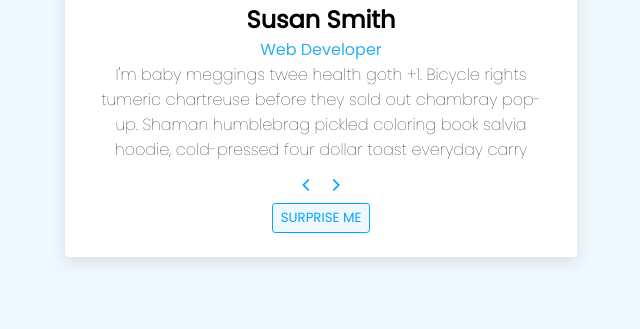
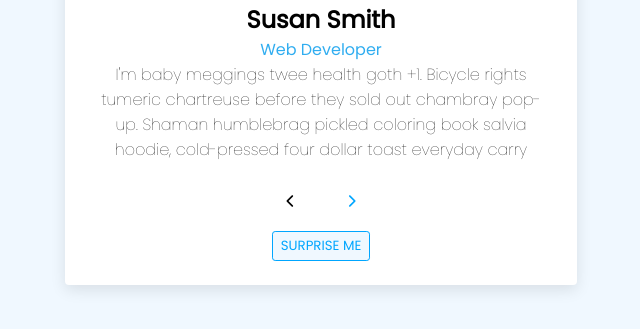
Before and after one commit to sarahkuny/reviews, a plain HTML site: page index.html in a window 1280 px wide. In both pictures the pointer is over the button 625 px from the left and 612 px from the top of the page. Shown: the part 427-756 px from the top of the page, without its empty margins (319-959 px from the left). Drawn offline with Linux system fonts and the light colour scheme.

Commit message:
add hover effect to buttons

```diff
--- a/styles.css
+++ b/styles.css
@@ -96,6 +96,12 @@ h4 {
     background: transparent;
     border: none;
     color:rgb(0, 166, 255);
+    padding: 1rem;
+}
+
+.prev-btn:hover,
+.next-btn:hover {
+    color: black;
 }
 
 .random-btn {
@@ -108,3 +114,7 @@ h4 {
     font-family: 'poppins';
     padding: 0.25rem 0.5rem;
 }
+
+.random-btn:hover {
+    color: black;
+}
```
